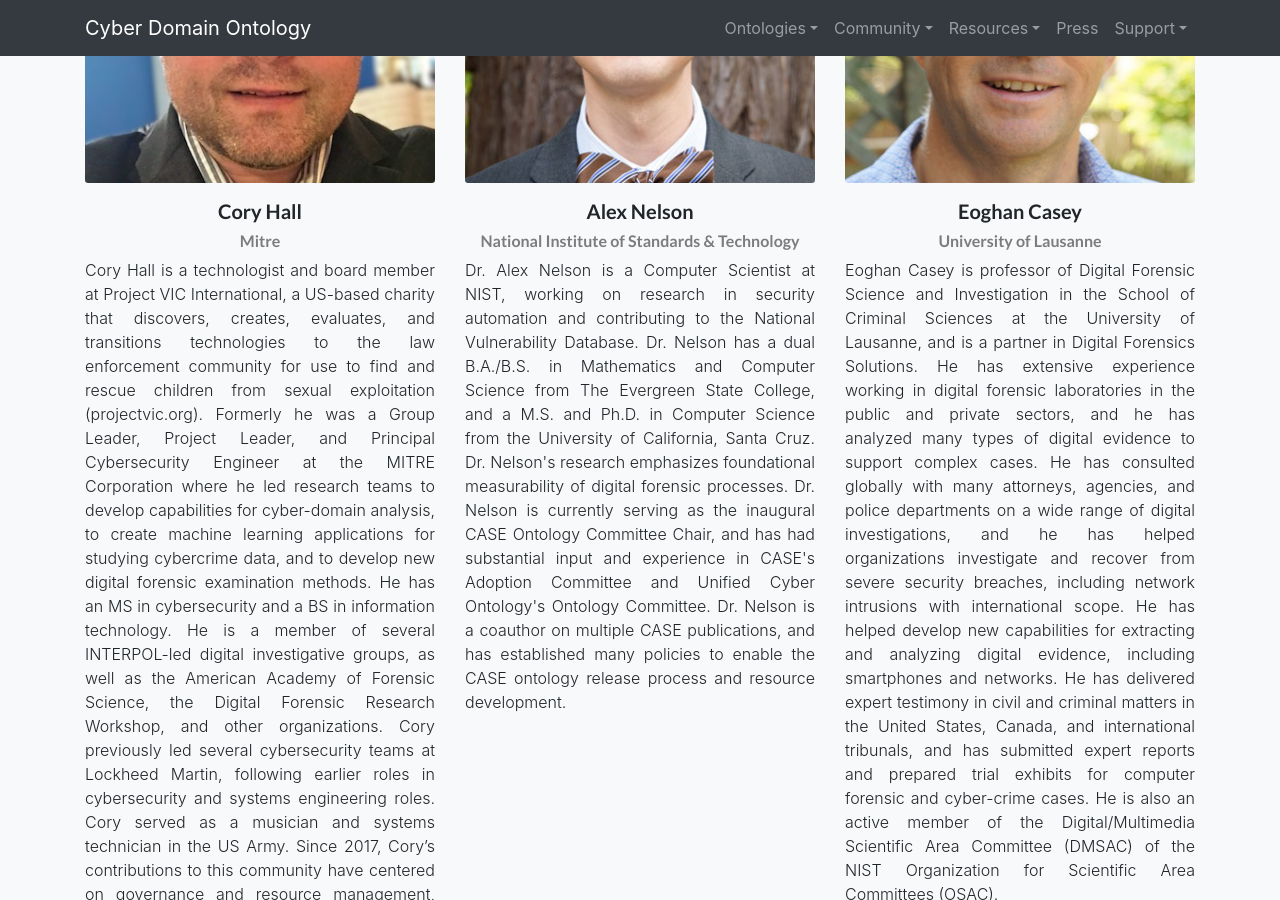
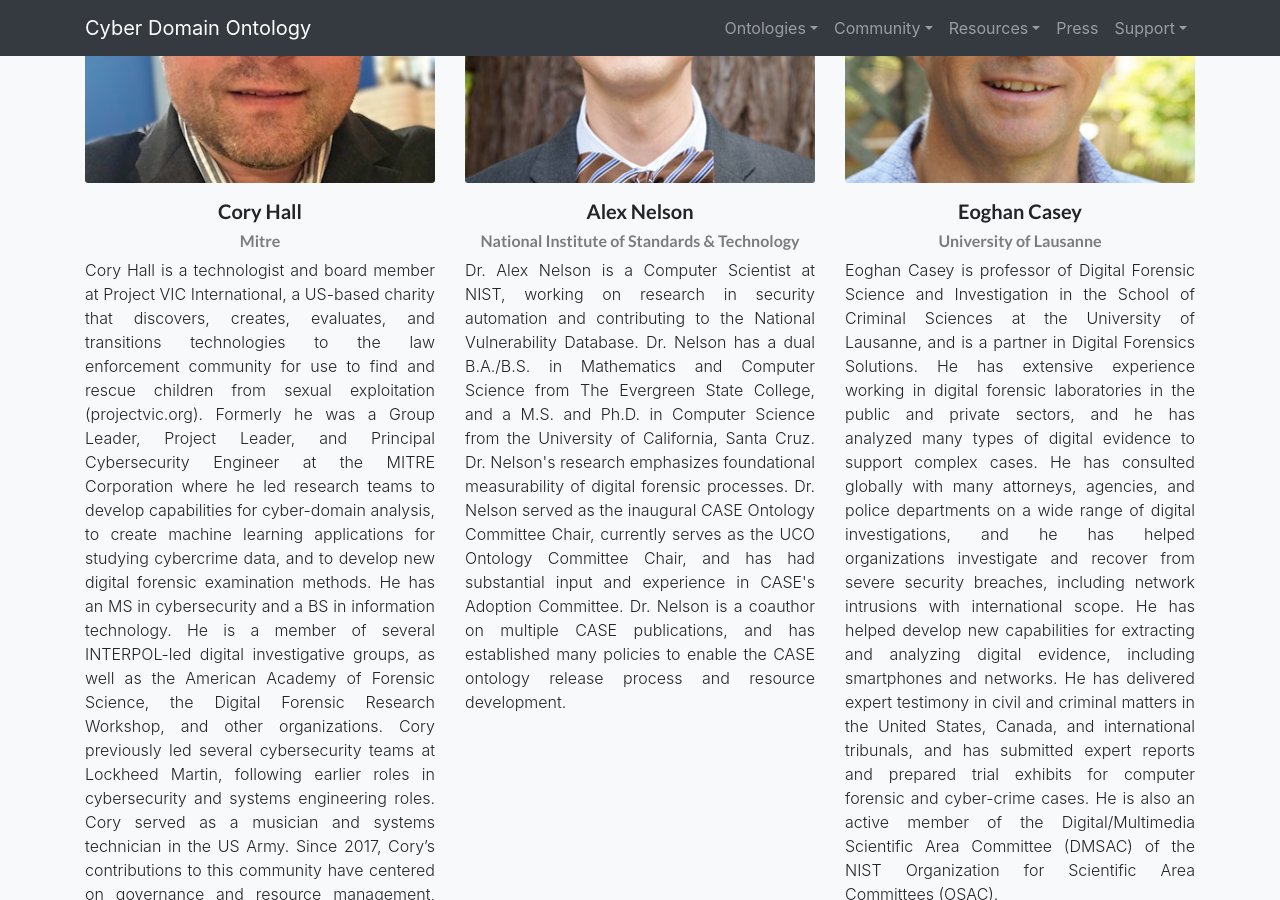
Before and after one commit to Cyber-Domain-Ontology/cdo.github.io, a Jekyll site: the page built from community/tsc.html, in a window 1280 px wide and 900 px high, scrolled down 627 px. Built offline with Jekyll 4.4.1, drawn with Linux system fonts in a browser that asks for light colours.

Commit message:
Update bio
Signed-off-by: Alex Nelson <alexander.nelson@nist.gov>

```diff
--- a/_data/tsc/participants.yml
+++ b/_data/tsc/participants.yml
@@ -19,10 +19,10 @@
   bio:
     Dr. Alex Nelson is a Computer Scientist at NIST, working on research in security automation and contributing to the National Vulnerability Database.
     Dr. Nelson has a dual B.A./B.S. in Mathematics and Computer Science from The Evergreen State College, and a M.S. and Ph.D. in Computer Science from the
-    University of California, Santa Cruz.  Dr. Nelson's research emphasizes foundational measurability of digital forensic processes.  Dr. Nelson is currently
-    serving as the inaugural CASE Ontology Committee Chair, and has had substantial input and experience in CASE's Adoption Committee and Unified Cyber
-    Ontology's Ontology Committee.  Dr. Nelson is a coauthor on multiple CASE publications, and has established many policies to enable the CASE ontology
-    release process and resource development.
+    University of California, Santa Cruz.  Dr. Nelson's research emphasizes foundational measurability of digital forensic processes.  Dr. Nelson
+    served as the inaugural CASE Ontology Committee Chair, currently serves as the UCO Ontology Committee Chair, and has had substantial input and
+    experience in CASE's Adoption Committee.  Dr. Nelson is a coauthor on multiple CASE publications, and has established many policies to enable the CASE
+    ontology release process and resource development.
 - title: Academia Participant
   image: casey.jpg
   name: Eoghan Casey
```
